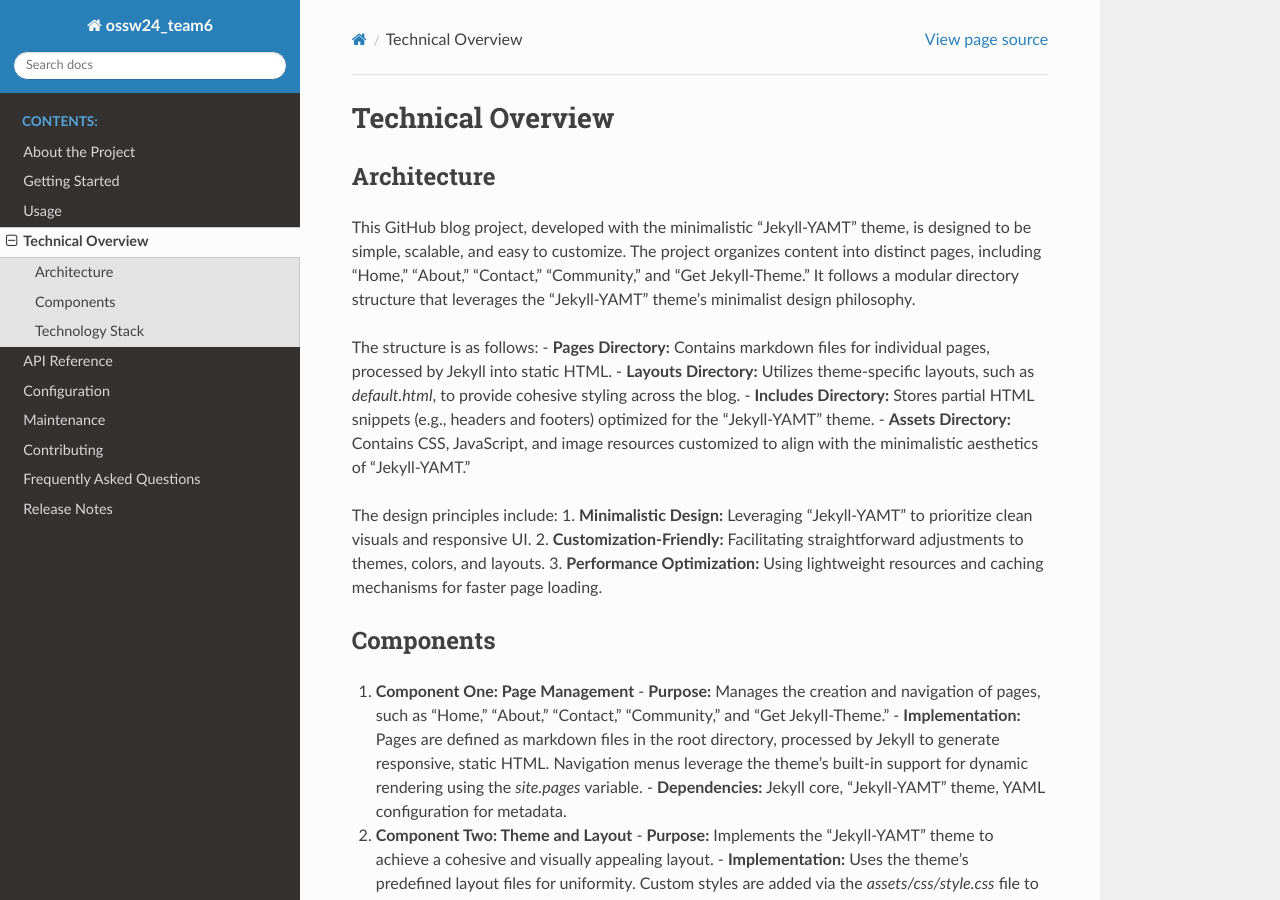
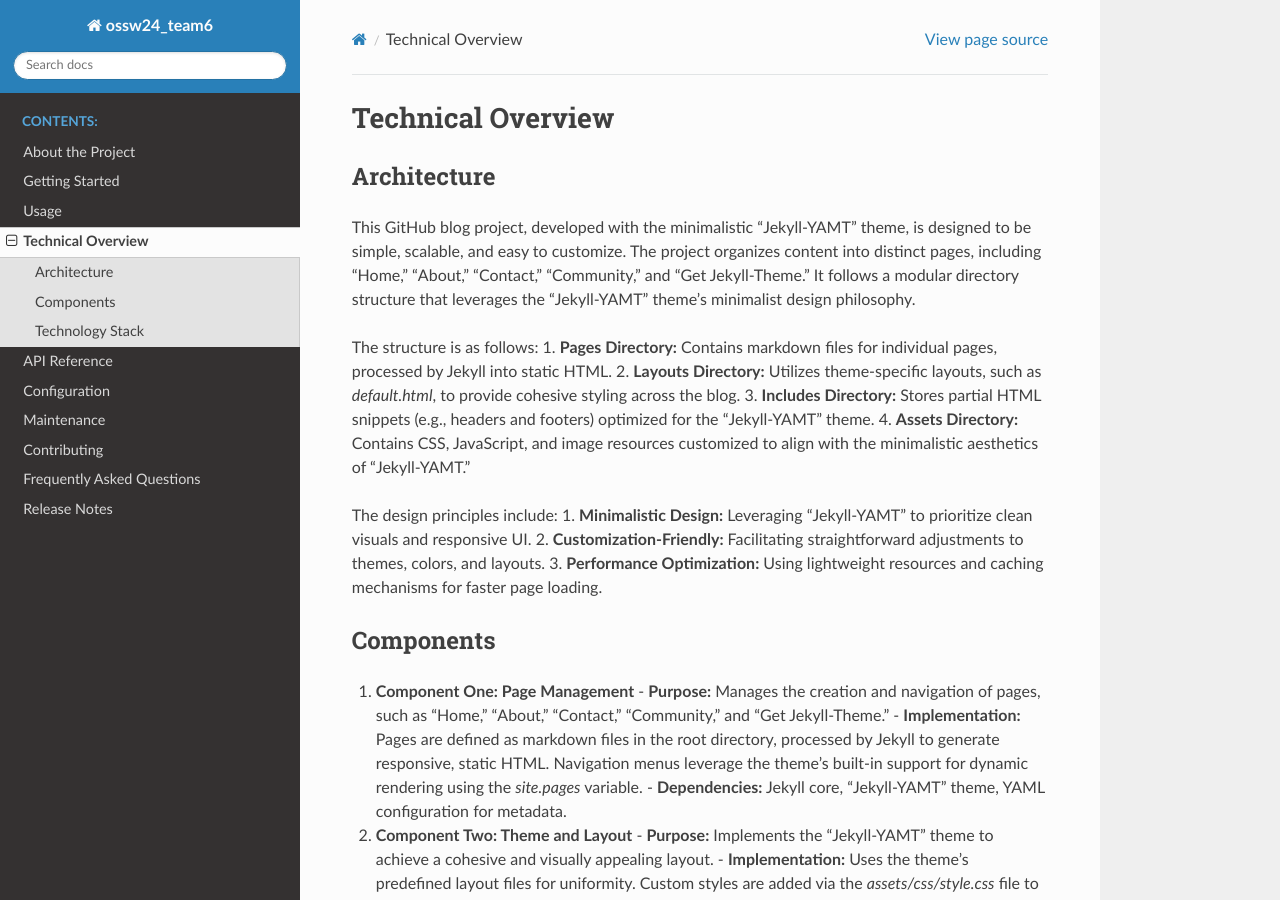
Before and after one commit to yoooousir/OSSW24_Team6, a Sphinx documentation site: the page built from docs/source/technical_overview.rst, in a window 1280 px wide and 900 px high. Built offline with Sphinx 7.4.7 and the Read the Docs theme 3.1.0, drawn with Linux system fonts in a browser that asks for light colours.

Commit message:
Update technical_overview.rst

```diff
--- a/docs/source/technical_overview.rst
+++ b/docs/source/technical_overview.rst
@@ -6,10 +6,10 @@ Architecture
 This GitHub blog project, developed with the minimalistic "Jekyll-YAMT" theme, is designed to be simple, scalable, and easy to customize. The project organizes content into distinct pages, including "Home," "About," "Contact," "Community," and "Get Jekyll-Theme." It follows a modular directory structure that leverages the "Jekyll-YAMT" theme's minimalist design philosophy.
 
 The structure is as follows:
-- **Pages Directory:** Contains markdown files for individual pages, processed by Jekyll into static HTML.
-- **Layouts Directory:** Utilizes theme-specific layouts, such as `default.html`, to provide cohesive styling across the blog.
-- **Includes Directory:** Stores partial HTML snippets (e.g., headers and footers) optimized for the "Jekyll-YAMT" theme.
-- **Assets Directory:** Contains CSS, JavaScript, and image resources customized to align with the minimalistic aesthetics of "Jekyll-YAMT."
+1. **Pages Directory:** Contains markdown files for individual pages, processed by Jekyll into static HTML.
+2. **Layouts Directory:** Utilizes theme-specific layouts, such as `default.html`, to provide cohesive styling across the blog.
+3. **Includes Directory:** Stores partial HTML snippets (e.g., headers and footers) optimized for the "Jekyll-YAMT" theme.
+4. **Assets Directory:** Contains CSS, JavaScript, and image resources customized to align with the minimalistic aesthetics of "Jekyll-YAMT."
 
 The design principles include:
 1. **Minimalistic Design:** Leveraging "Jekyll-YAMT" to prioritize clean visuals and responsive UI.
```
